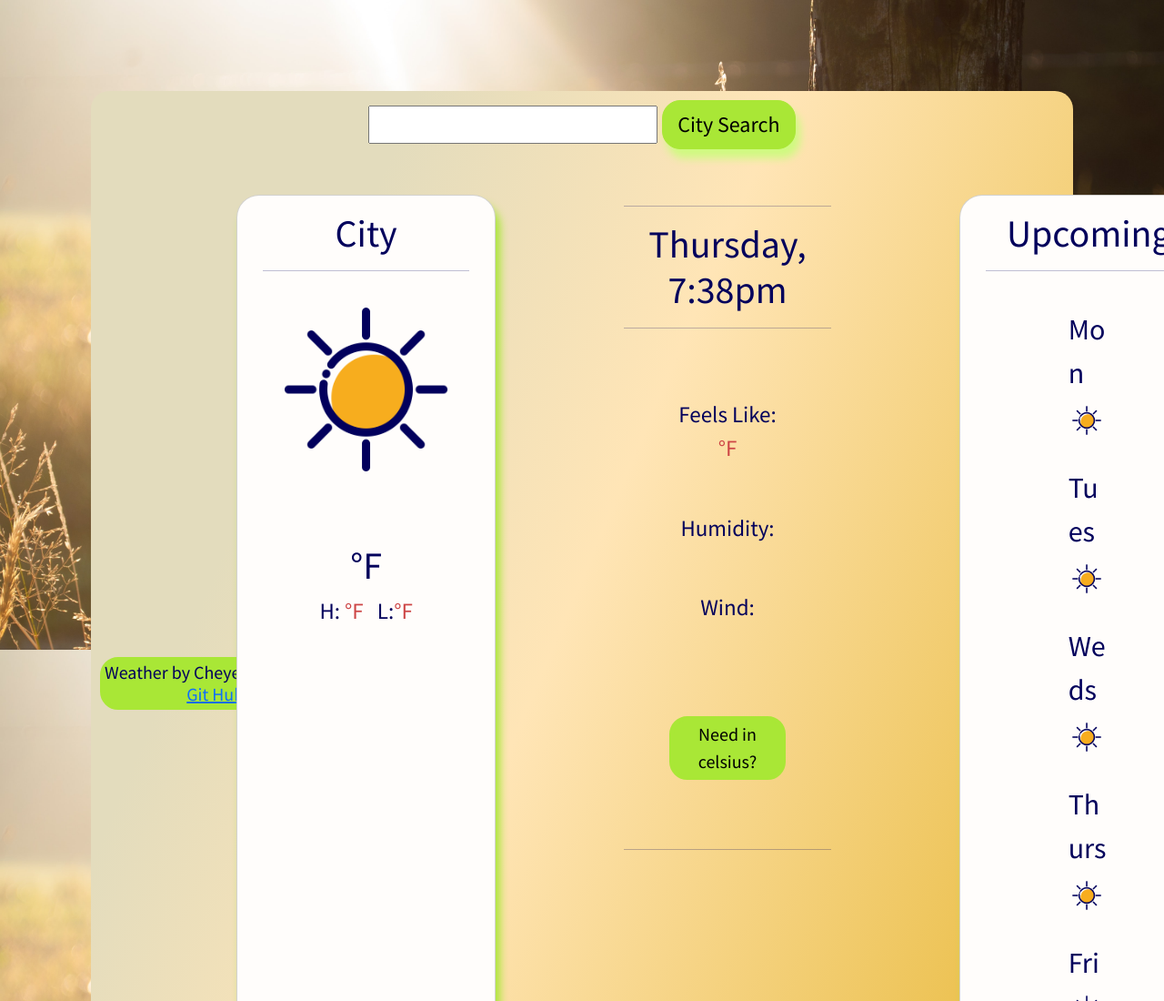
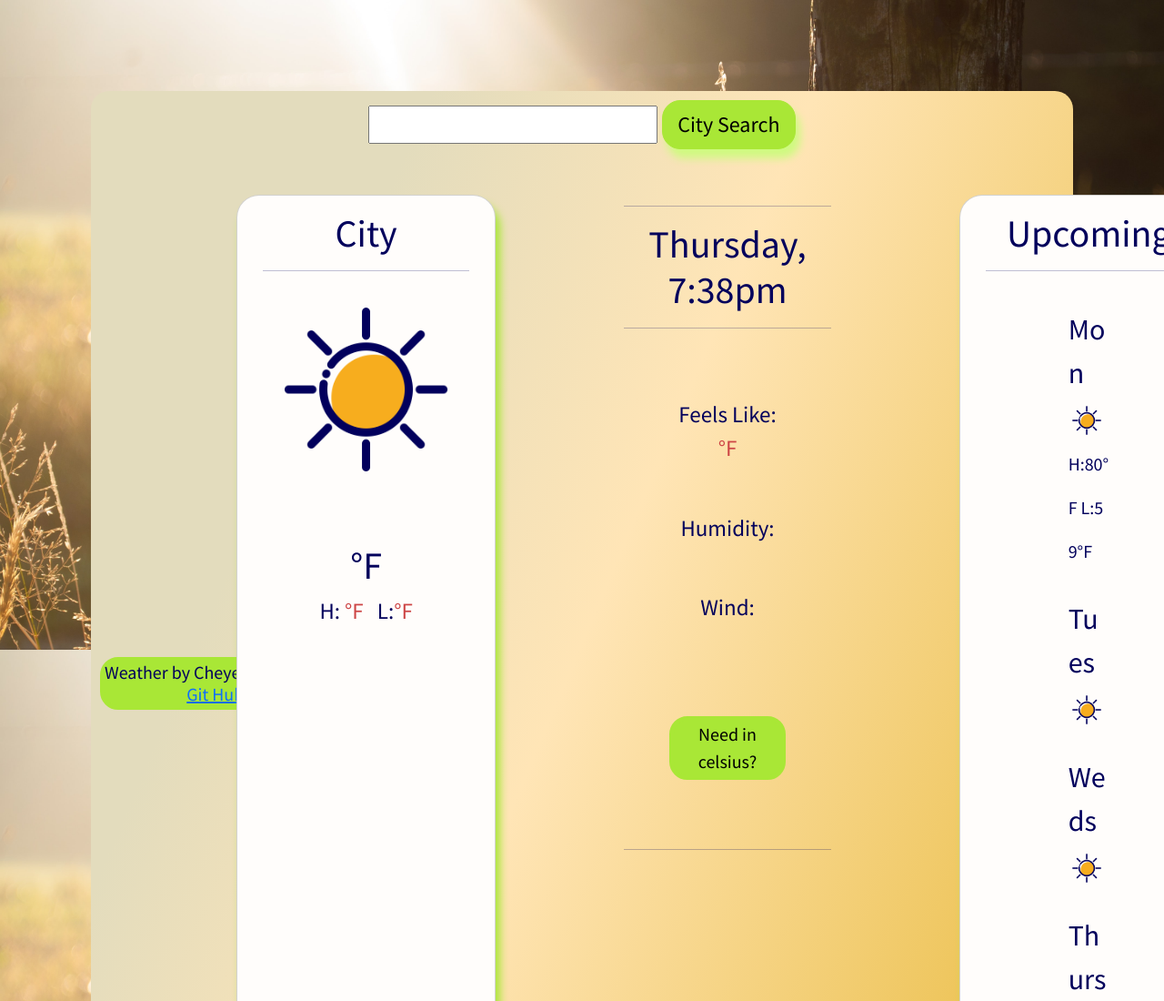
Before and after one commit to CheyenneMH/live-weather-ap, a plain HTML site: page index.html in a window 1280 px wide. Shown: the top 1100 px of the page at 91% size. Drawn offline with nearby package versions, Linux system fonts and the light colour scheme; no server answers.

Commit message:
started forecast

```diff
--- a/index.html
+++ b/index.html
@@ -181,6 +181,9 @@ ul {
 #degreesF{
    color:#cd4545;
 }
+#forecastValues{
+    font-size: 20px;
+}
     </style>
     <h1>
         <div class="signature">Weather by Cheyenne Howell<br><a href="https://github.com/CheyenneMH/live-weather-ap" target="_blank">Git Hub</a></div>
@@ -233,7 +236,10 @@ ul {
                         <hr>
                         <p class="card-text">
                         <ul class="sixDayul">
-                            <li class="sixDayList">Mon <img src=media/sunny.png width="40"></li>
+                            <li class="sixDayList">Mon <img src=media/sunny.png width="40">
+                            <br>
+                            <span id="forecastValues"><span id="forecastHigh">H:80°F</span>&nbsp;<span id="forecastLow">L:59°F</span></span>
+                            </li>
                             <li class="sixDayList">Tues <img src=media/sunny.png width="40"></li>
                             <li class="sixDayList">Weds <img src=media/sunny.png width="40"></li>
                             <li class="sixDayList">Thurs <img src=media/sunny.png width="40"></li>
```
